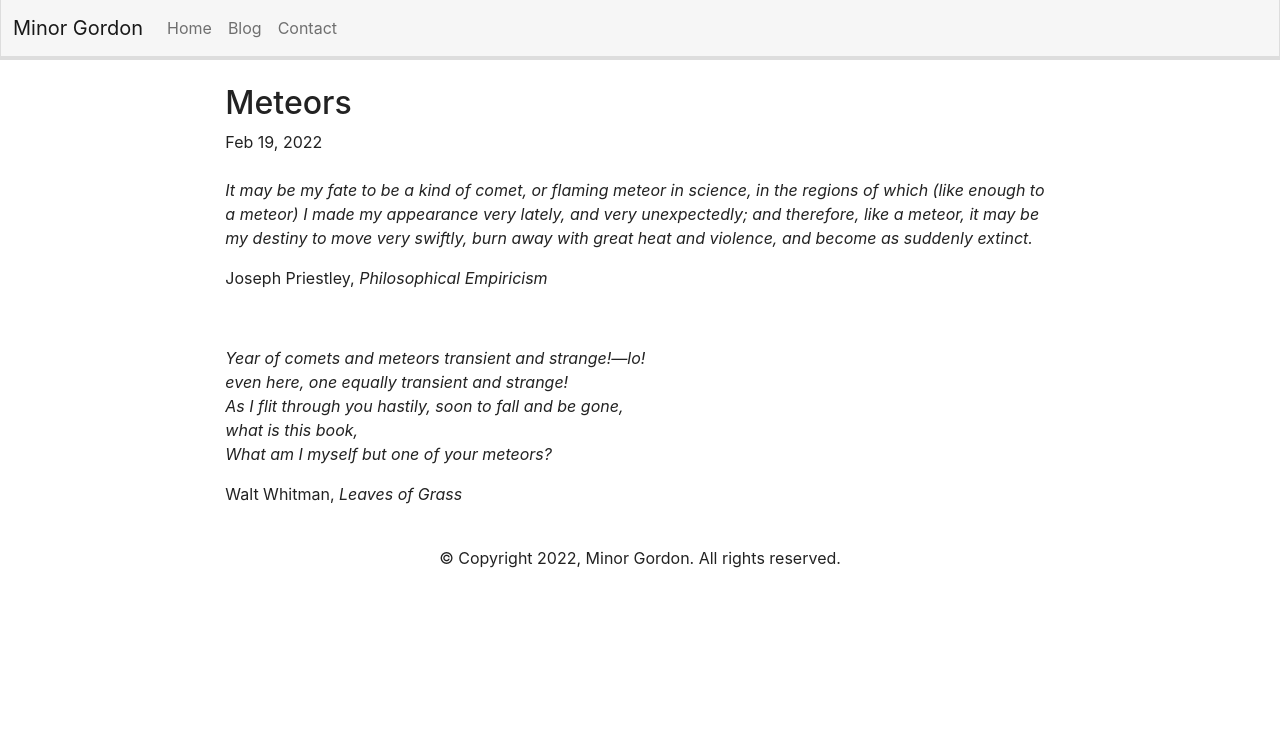
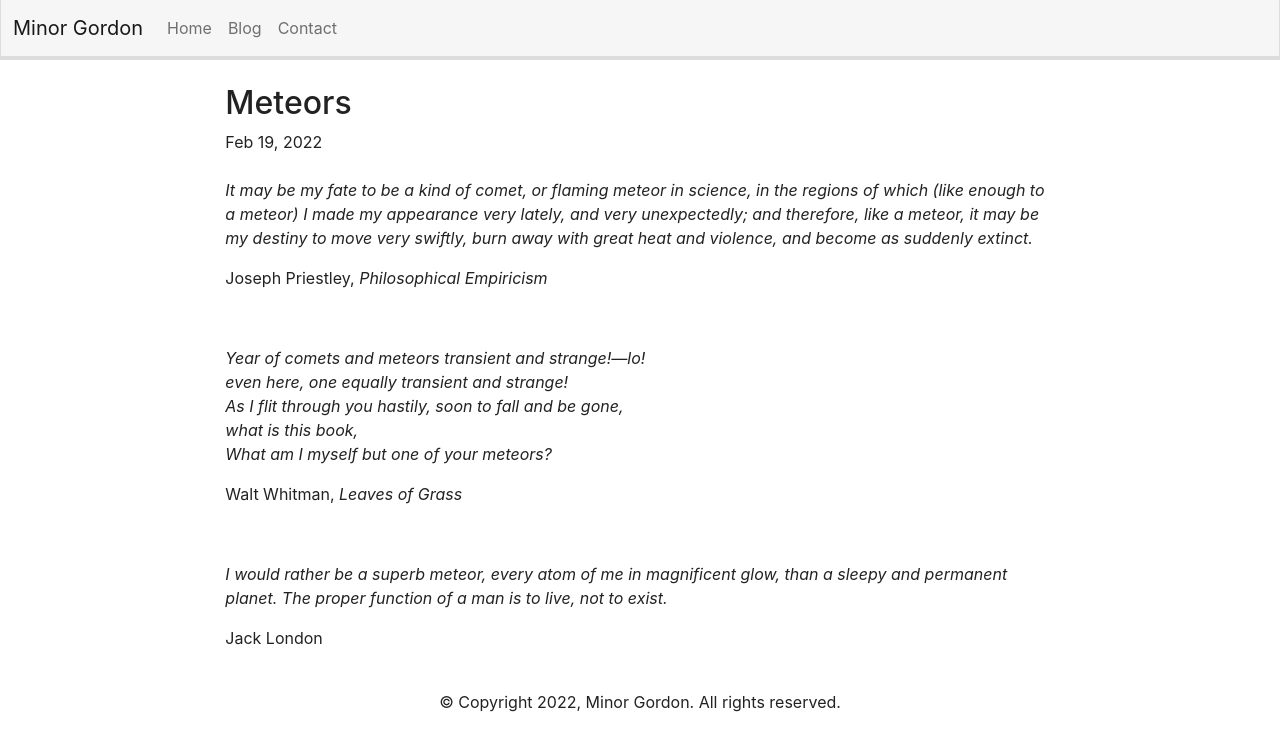
Before and after one commit to minorg/minorgordon.net, a Jekyll site: the page built from _posts/2022-02-19-meteors.md, in a window 1280 px wide. Shown: the top 751 px of the page. Built offline with Jekyll 4.4.1, drawn with Linux system fonts in a browser that asks for light colours.

Commit message:
update meteors

```diff
--- a/_posts/2022-02-19-meteors.md
+++ b/_posts/2022-02-19-meteors.md
@@ -18,3 +18,9 @@ Joseph Priestley, _Philosophical Empiricism_
 > What am I myself but one of your meteors?
 
 Walt Whitman, _Leaves of Grass_
+
+<br/>
+
+> I would rather be a superb meteor, every atom of me in magnificent glow, than a sleepy and permanent planet. The proper function of a man is to live, not to exist.
+
+Jack London
```
